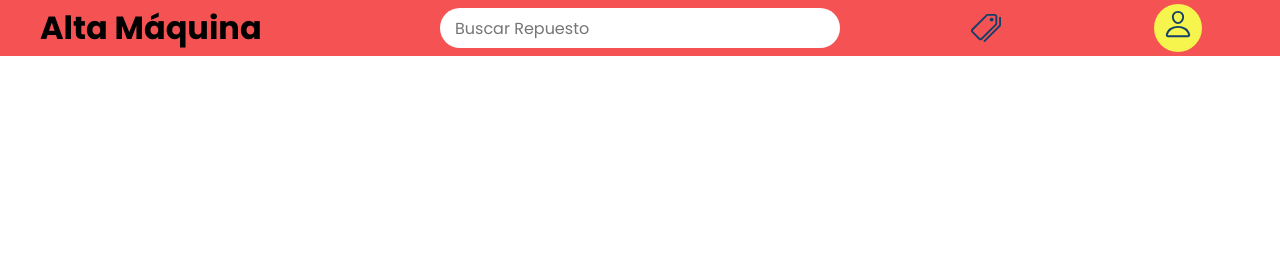
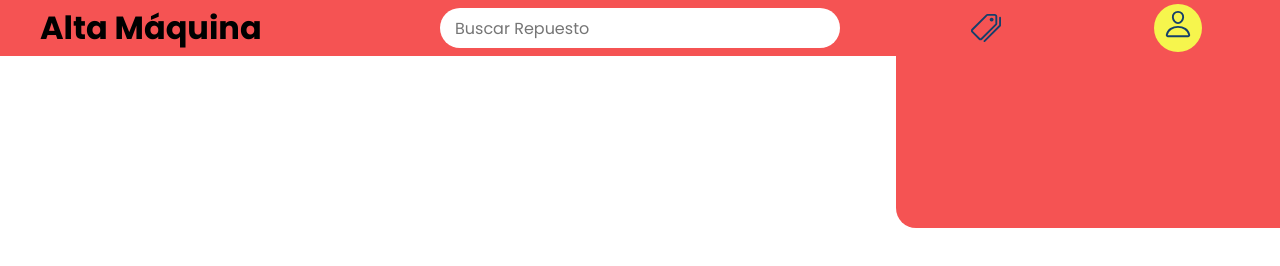
Before and after one commit to ShakuDev/AltaMaquiba, a plain HTML site: page index.html in a window 1280 px wide. Both pictures are taken after a click on the link 1178 px from the left and 28 px from the top of the page. Drawn offline with nearby package versions, Linux system fonts and the light colour scheme.

Commit message:
Nav semiperfecto

```diff
--- a/css/styles.css
+++ b/css/styles.css
@@ -30,21 +30,27 @@
     border-radius: 20px;
     padding-left: 15px;
 }
-.left-nav{
+.left_nav{
     width: 30%;
     font-size: 30px;
     display: flex;
     justify-content: space-around;
     align-items: center;
 }
-.left-nav .car{
+.left_nav .car{
     color: #143f6b;
     margin-top: 10px;
 }
-.left-nav .menuser{
+.left_nav .menuser{
     background-color: #f6f54d;
     margin: 3px;
     padding: 3px 9px 0;
     border-radius: 50px;
     color: #143f6b;
 }
+.left_nav.active{
+    background-color: #f55353;
+    height: 50vh;
+    border-radius: 0  0 0px 20px;
+    transition: .5s;
+}
--- a/index.html
+++ b/index.html
@@ -14,7 +14,7 @@
                 <input type="text" placeholder="Buscar Repuesto"/>
                 <!-- <ion-icon name="search-outline" class="icon"></ion-icon> -->
             </div>
-            <div class="left-nav">
+            <div class="left_nav">
                 <a href="#" class="car"><ion-icon name="pricetags-outline"></ion-icon></a>
                 <a href="#" class="menuser"><ion-icon name="person-outline"></ion-icon></a>
             </div>
@@ -24,7 +24,11 @@
     <script type="module" src="https://unpkg.com/ionicons@5.5.2/dist/ionicons/ionicons.esm.js"></script>
     <script nomodule src="https://unpkg.com/ionicons@5.5.2/dist/ionicons/ionicons.js"></script>
     <script>
-
+        let menuser = document.querySelector('.menuser');
+        let left_nav = document.querySelector('.left_nav');
+        menuser.onclick = function(){
+            left_nav.classList.toggle('active');
+        }
     </script>
 </body>
 </html>
```
